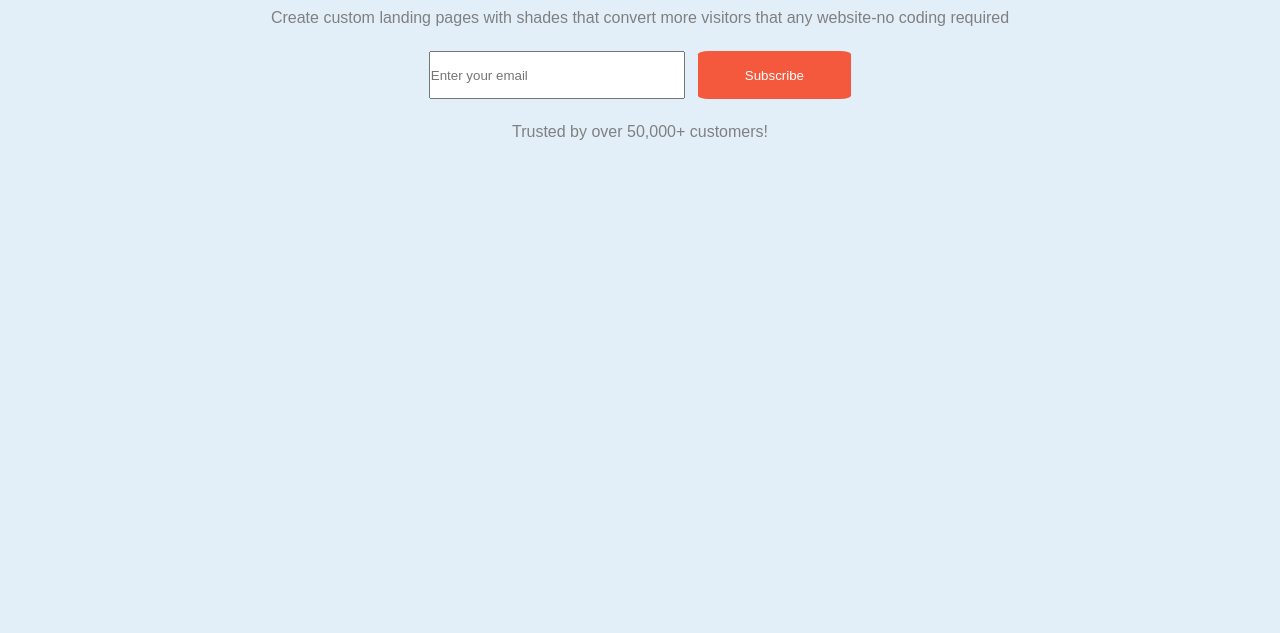
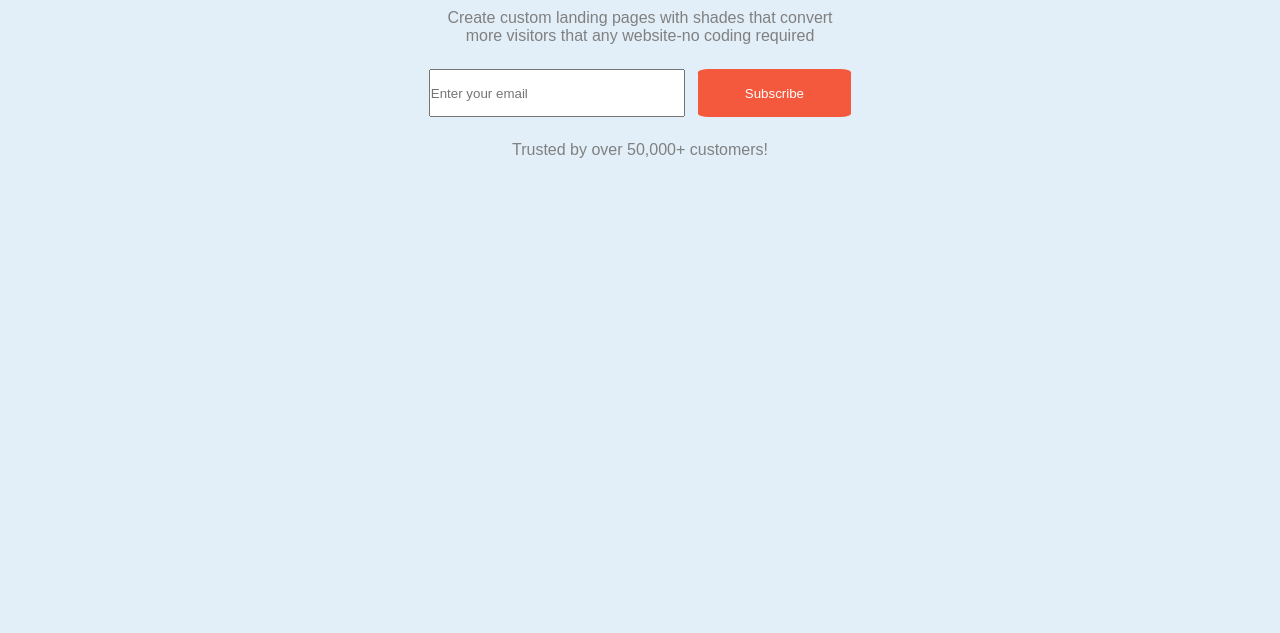
Before and after one commit to Fenrhir1/Landing-Page, a plain HTML site: page index.html in a window 1280 px wide. Shown: the part 439-1072 px from the top of the page. Drawn offline with Linux system fonts and the light colour scheme.

Commit message:
feat(docs):minor fix

```diff
--- a/index.html
+++ b/index.html
@@ -24,9 +24,9 @@
       <div><p style="color: grey">Present your service</p></div>
       <div><h1>Make landing page fast and easily</h1></div>
       <div class="mini-container">
-        <p style="color: grey">
-          Create custom landing pages with shades that convert more visitors
-          that any website-no coding required
+        <p class="mini-container-text" style="color: grey">
+          Create custom landing pages with shades that convert <br />
+          more visitors that any website-no coding required
         </p>
       </div>
       <div class="email-form">
--- a/style.css
+++ b/style.css
@@ -65,6 +65,10 @@ h1 {
   margin: 0 10% 0 10%;
 }
 
+.mini-container-text {
+  text-align: center;
+}
+
 .email-form {
   display: flex;
   width: 100%;
```
